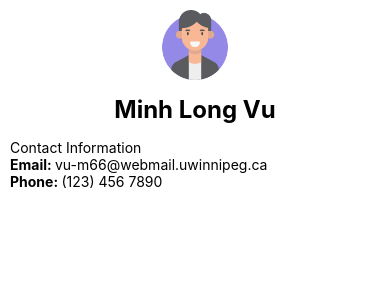
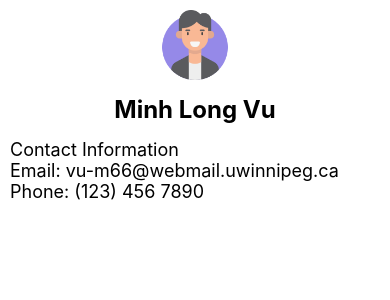
Before and after one commit to louismacvux/A4, a React Native app: screen / in a window 390 px wide. Shown: the top 300 px of the page. Built offline with nearby package versions, Linux system fonts and the light colour scheme.

Commit message:
create custom Text element

```diff
--- a/App.js
+++ b/App.js
@@ -2,6 +2,7 @@ import { StatusBar } from "expo-status-bar";
 import { StyleSheet, Text, View, Image } from "react-native";
 import { SafeAreaView, SafeAreaProvider } from "react-native-safe-area-context";
 import { Asset } from "expo-asset";
+import MyText from "./components/MyText";
 
 export default function App() {
   return (
@@ -15,15 +16,15 @@ export default function App() {
           <Text style={styles.header}>Minh Long Vu</Text>
         </View>
         <View style={styles.section}>
-          <Text>Contact Information</Text>
-          <Text>
-            <Text style={{ fontWeight: "bold" }}>Email: </Text>
-            <Text>vu-m66@webmail.uwinnipeg.ca</Text>
-          </Text>
-          <Text>
-            <Text style={{ fontWeight: "bold" }}>Phone: </Text>
-            <Text>(123) 456 7890</Text>
-          </Text>
+          <MyText>Contact Information</MyText>
+          <MyText>
+            <MyText style={{ fontWeight: "bold" }}>Email: </MyText>
+            <MyText>vu-m66@webmail.uwinnipeg.ca</MyText>
+          </MyText>
+          <MyText>
+            <MyText style={{ fontWeight: "bold" }}>Phone: </MyText>
+            <MyText>(123) 456 7890</MyText>
+          </MyText>
         </View>
         <StatusBar style="auto" />
       </SafeAreaView>
--- /dev/null
+++ b/components/MyText.js
@@ -0,0 +1,11 @@
+import { Text } from "react-native";
+
+const MyText = ({ children }) => {
+  return (
+    <Text>
+      <Text style={{ fontSize: 18 }}>{children}</Text>
+    </Text>
+  );
+};
+
+export default MyText;
```
